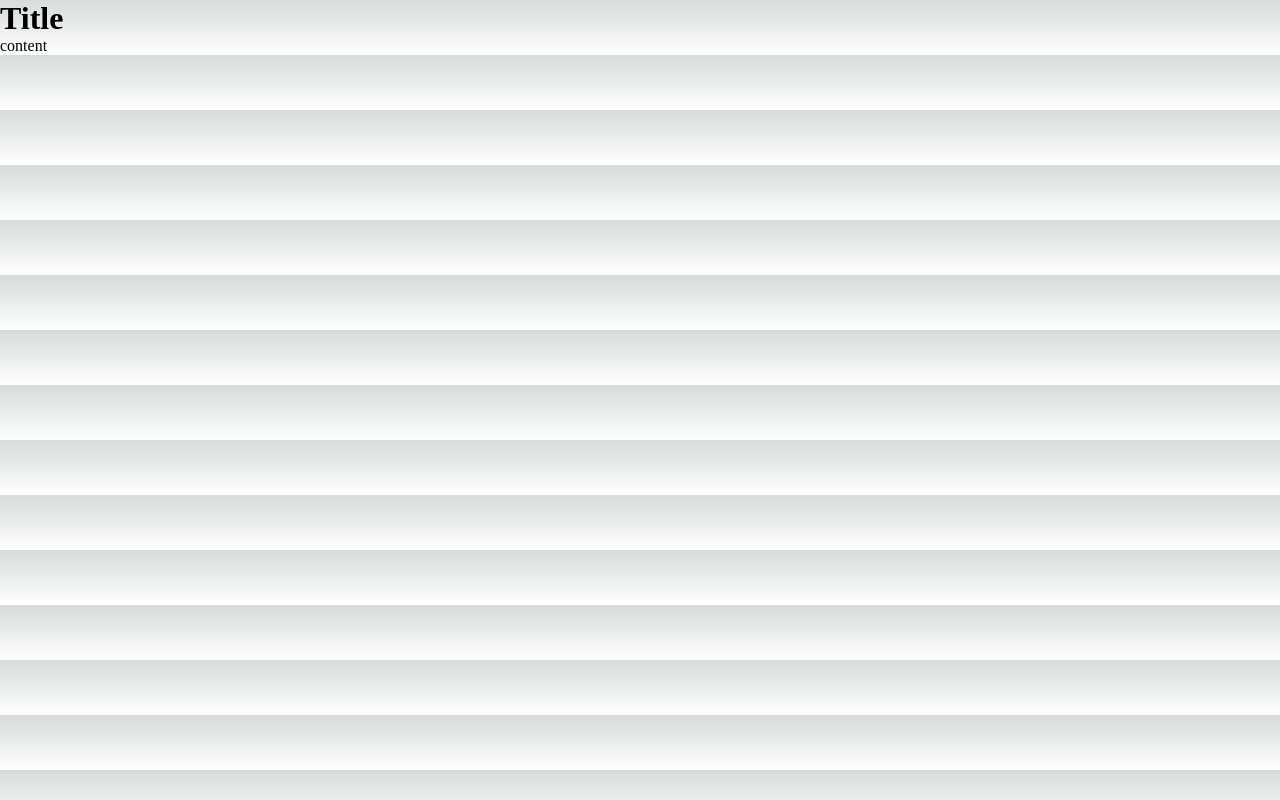
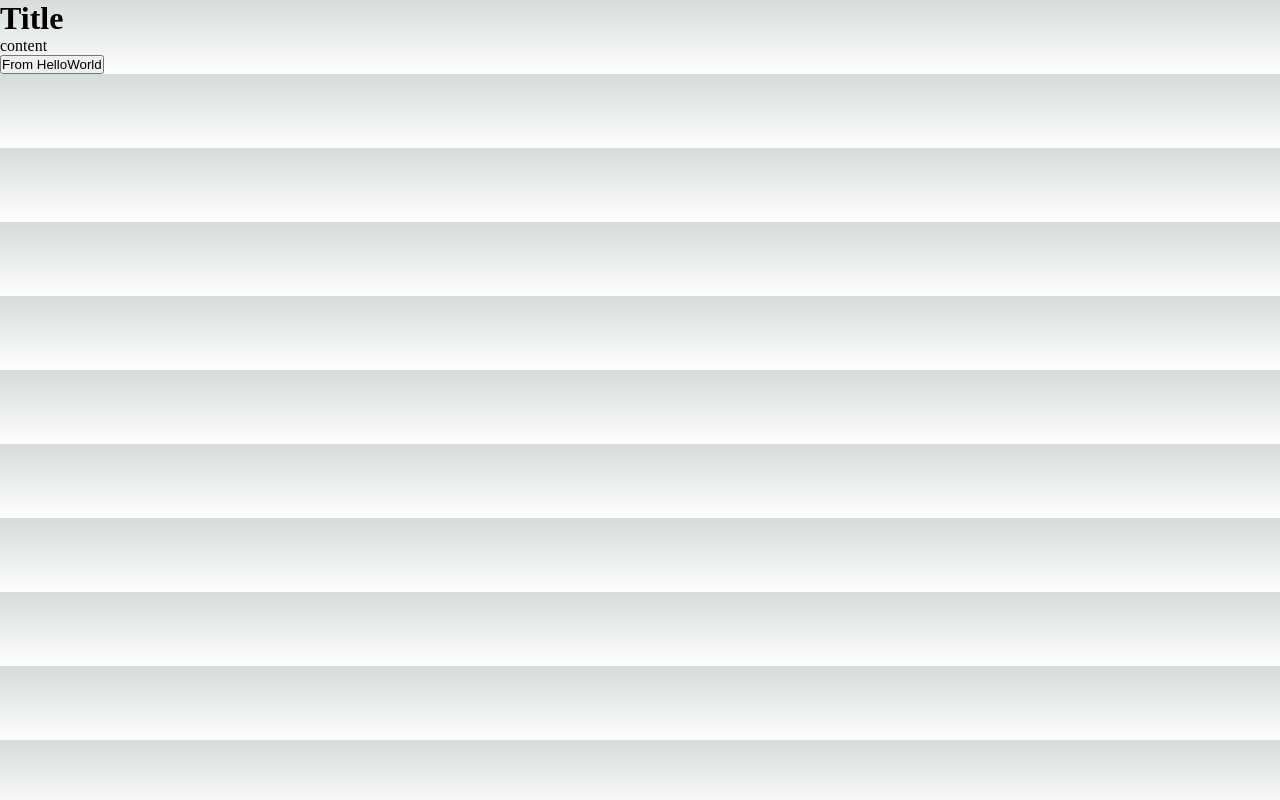
Before and after one commit to haganenoubik/rails-next-article-app, a Next.js app in the folder next/: page /hello_world in a window 1280 px wide. Built offline with nearby package versions, Linux system fonts and the light colour scheme.

Commit message:
:sparkles: Feat: hello_worldページにSimpleButtonコンポーネントを実装

```diff
--- a/next/src/pages/hello_world.tsx
+++ b/next/src/pages/hello_world.tsx
@@ -1,10 +1,15 @@
+import { SimpleButton } from '@/components/SimpleButton'
 import type { NextPage } from 'next'
 
 const HelloWorld: NextPage = () => {
+  const handleOnClick = () => {
+  console.log("Clicked from hello_world!");
+  }
   return (
     <>
       <h1>Title</h1>
       <p>content</p>
+      <SimpleButton text={'From HelloWorld'} onClick={handleOnClick} />
     </>
   )
 }
```
